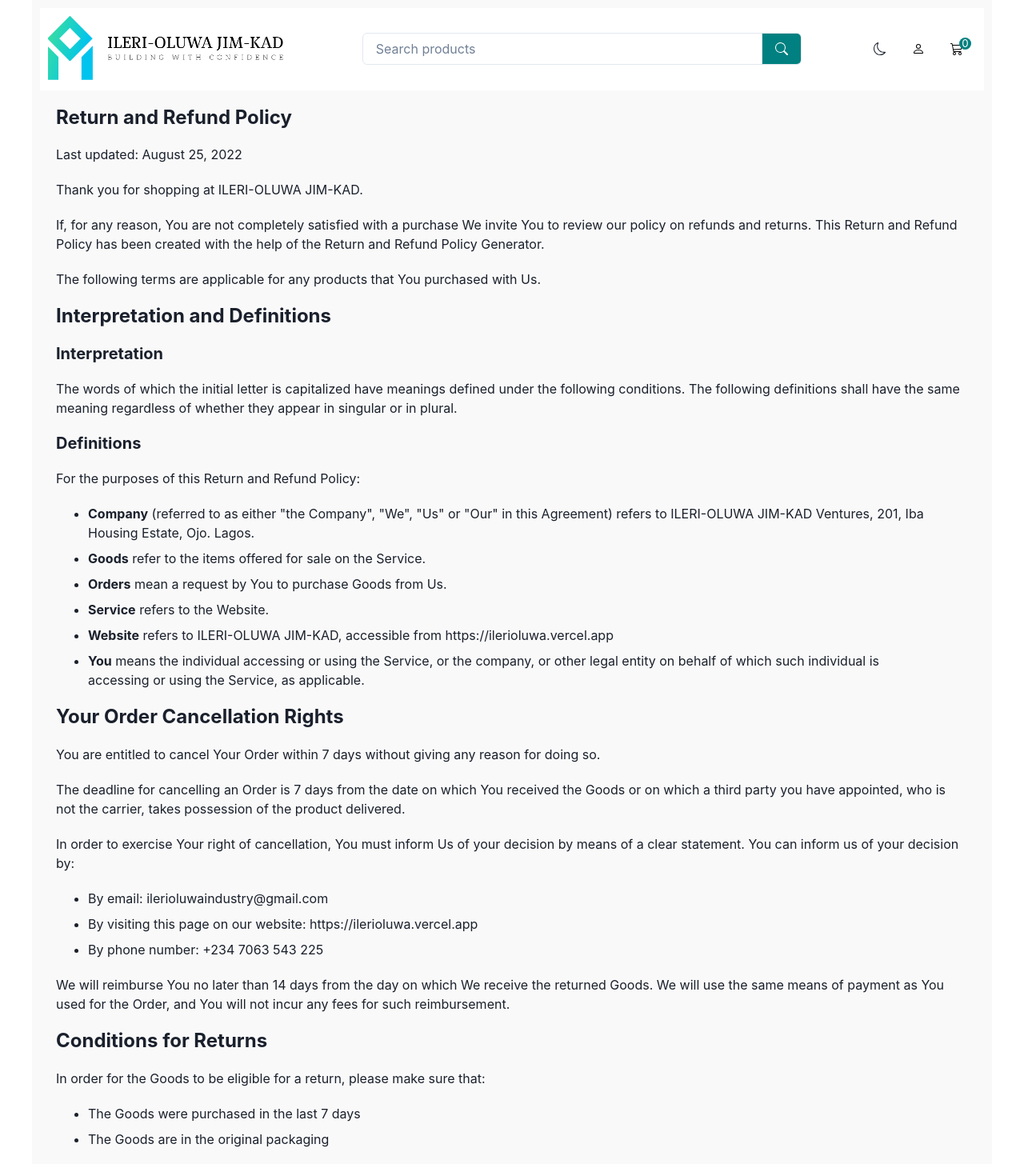
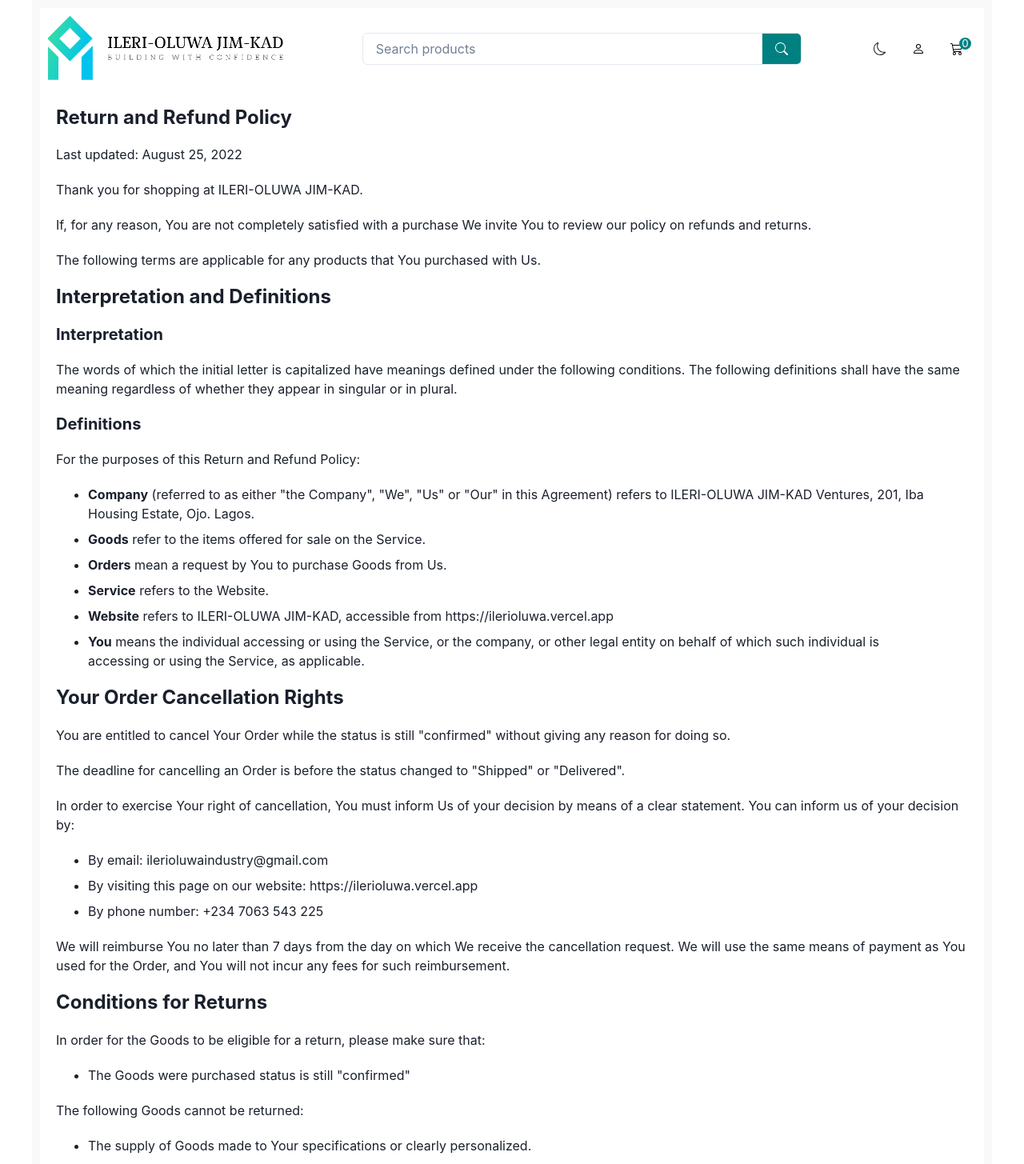
Before and after one commit to jimoh4tech/ileri-frontend, a React (Create React App) app: page /refund-policy in a window 1280 px wide. Shown: the top 1455 px of the page at 80% size. Built offline with nearby package versions, Linux system fonts and the light colour scheme.

Commit message:
Fixed admin route error

```diff
--- a/public/index.html
+++ b/public/index.html
@@ -6,8 +6,8 @@
     <meta name="viewport" content="width=device-width, initial-scale=1" />
     <meta name="theme-color" content="#000000" />
     <meta
-      name="description"
-      content="Web site created using create-react-app"
+      name="Ecommerce for block industry"
+      content="Production and delivery of general building materials"
     />
     <link rel="apple-touch-icon" href="%PUBLIC_URL%/logo192.png" />
     <!--
--- a/src/components/AboutUs.components.tsx
+++ b/src/components/AboutUs.components.tsx
@@ -1,9 +1,13 @@
-import { Heading, Stack, Text, useMediaQuery } from '@chakra-ui/react';
+import { Heading, Stack, Text, useColorModeValue, useMediaQuery } from '@chakra-ui/react';
 
 function AboutUs() {
 	const [isLessThan500] = useMediaQuery('(max-width:500px)');
 	return (
-		<Stack p='5' gap={isLessThan500 ? 2 : 5}>
+		<Stack
+			p='5'
+			gap={isLessThan500 ? 2 : 5}
+			bg={useColorModeValue('white', 'gray.600')}
+		>
 			<Heading as={'h1'} fontSize={isLessThan500 ? 'xl' : '2xl'}>
 				About Us
 			</Heading>
@@ -17,8 +21,9 @@
 			</Text>
 
 			<Text>
-				We currently own and operates in two sites and delivery building materials
-				like cement blocks, cements, sharp sand, plaster sand, granite, etc. {' '}
+				We currently own and operates in two sites and delivery building
+				materials like cement blocks, cements, sharp sand, plaster sand,
+				granite, etc.{' '}
 			</Text>
 
 			<Heading as={'h2'} fontSize={isLessThan500 ? 'md' : 'xl'}>
--- a/src/components/Careers.components.tsx
+++ b/src/components/Careers.components.tsx
@@ -1,9 +1,13 @@
-import { Heading, Stack, Text, useMediaQuery } from "@chakra-ui/react";
+import { Heading, Stack, Text, useColorModeValue, useMediaQuery } from "@chakra-ui/react";
 import { Socials } from "./Footer.components";
 function Careers() {
    const [isLessThan500] = useMediaQuery('(max-width:500px)');
   return (
-		<Stack p='5' gap={isLessThan500 ? 2 : 5}>
+		<Stack
+			p='5'
+			gap={isLessThan500 ? 2 : 5}
+			bg={useColorModeValue('white', 'gray.600')}
+		>
 			<Heading as={'h1'} fontSize={isLessThan500 ? 'xl' : '2xl'}>
 				Carrer
 			</Heading>
--- a/src/components/Checkout.components.tsx
+++ b/src/components/Checkout.components.tsx
@@ -151,6 +151,7 @@
 				) || 0;
 			setDeliveryFee(dFee);
 		}
+		console.log('I am loded');
 	}, [orderDetails.city, orderDetails.type, userCart]);
 
 	return (
--- a/src/components/ContactUs.components.tsx
+++ b/src/components/ContactUs.components.tsx
@@ -1,10 +1,14 @@
-import { Heading, ListItem, Stack, Text, UnorderedList, useMediaQuery } from "@chakra-ui/react";
+import { Heading, ListItem, Stack, Text, UnorderedList, useColorModeValue, useMediaQuery } from "@chakra-ui/react";
 import { Socials } from "./Footer.components";
 
 function ContactUs() {
   const [isLessThan500] = useMediaQuery('(max-width:500px)');
   return (
-		<Stack p='5' gap={isLessThan500 ? 2 : 5}>
+		<Stack
+			p='5'
+			gap={isLessThan500 ? 2 : 5}
+			bg={useColorModeValue('white', 'gray.600')}
+		>
 			<Heading as={'h1'} fontSize={isLessThan500 ? 'xl' : '2xl'}>
 				Contact Us
 			</Heading>
--- a/src/components/PrivacyPolicy.components.tsx
+++ b/src/components/PrivacyPolicy.components.tsx
@@ -1,9 +1,19 @@
-import { Heading, Stack, Text, useMediaQuery } from '@chakra-ui/react';
+import {
+	Heading,
+	Stack,
+	Text,
+	useColorModeValue,
+	useMediaQuery,
+} from '@chakra-ui/react';
 
 function PrivacyPolicy() {
 	const [isLessThan500] = useMediaQuery('(max-width:500px)');
 	return (
-		<Stack p='5' gap={isLessThan500 ? 2 : 5}>
+		<Stack
+			p='5'
+			gap={isLessThan500 ? 2 : 5}
+			bg={useColorModeValue('white', 'gray.600')}
+		>
 			<Heading as={'h1'} fontSize={isLessThan500 ? 'xl' : '2xl'}>
 				Privacy Policy
 			</Heading>
--- a/src/components/RefundPolicy.components.tsx
+++ b/src/components/RefundPolicy.components.tsx
@@ -1,9 +1,18 @@
-import { Heading, Stack, useMediaQuery } from '@chakra-ui/react';
+import {
+	Heading,
+	Stack,
+	useColorModeValue,
+	useMediaQuery,
+} from '@chakra-ui/react';
 
 function RefundPolicy() {
 	const [isLessThan500] = useMediaQuery('(max-width:500px)');
 	return (
-		<Stack p='5' gap={isLessThan500 ? 2 : 5}>
+		<Stack
+			p='5'
+			gap={isLessThan500 ? 2 : 5}
+			bg={useColorModeValue('white', 'gray.600')}
+		>
 			<Heading as={'h1'} fontSize={isLessThan500 ? 'xl' : '2xl'}>
 				Return and Refund Policy
 			</Heading>
@@ -11,12 +20,7 @@
 			<p>Thank you for shopping at ILERI-OLUWA JIM-KAD.</p>
 			<p>
 				If, for any reason, You are not completely satisfied with a purchase We
-				invite You to review our policy on refunds and returns. This Return and
-				Refund Policy has been created with the help of the{' '}
-				<a href='https://www.privacypolicies.com/return-refund-policy-generator/'>
-					Return and Refund Policy Generator
-				</a>
-				.
+				invite You to review our policy on refunds and returns.
 			</p>
 			<p>
 				The following terms are applicable for any products that You purchased
@@ -93,13 +97,11 @@
 				Your Order Cancellation Rights
 			</Heading>
 			<p>
-				You are entitled to cancel Your Order within 7 days without giving any
+				You are entitled to cancel Your Order while the status is still &quot;confirmed&quot; without giving any
 				reason for doing so.
 			</p>
 			<p>
-				The deadline for cancelling an Order is 7 days from the date on which
-				You received the Goods or on which a third party you have appointed, who
-				is not the carrier, takes possession of the product delivered.
+				The deadline for cancelling an Order is before the status changed to "Shipped" or "Delivered".
 			</p>
 			<p>
 				In order to exercise Your right of cancellation, You must inform Us of
@@ -130,8 +132,8 @@
 				</ul>
 			</Stack>
 			<p>
-				We will reimburse You no later than 14 days from the day on which We
-				receive the returned Goods. We will use the same means of payment as You
+				We will reimburse You no later than 7 days from the day on which We
+				receive the cancellation request. We will use the same means of payment as You
 				used for the Order, and You will not incur any fees for such
 				reimbursement.
 			</p>
@@ -145,8 +147,7 @@
 			<Stack px={10}>
 				<ul>
 					<Stack>
-						<li>The Goods were purchased in the last 7 days</li>
-						<li>The Goods are in the original packaging</li>
+						<li>The Goods were purchased status is still "confirmed"</li>
 					</Stack>
 				</ul>
 			</Stack>
--- a/src/components/TermsAndConditions.components.tsx
+++ b/src/components/TermsAndConditions.components.tsx
@@ -1,9 +1,18 @@
-import { Heading, Stack, useMediaQuery } from '@chakra-ui/react';
+import {
+	Heading,
+	Stack,
+	useColorModeValue,
+	useMediaQuery,
+} from '@chakra-ui/react';
 
 function TermsAndConditions() {
 	const [isLessThan500] = useMediaQuery('(max-width:500px)');
 	return (
-		<Stack p='5' gap={isLessThan500 ? 2 : 5}>
+		<Stack
+			p='5'
+			gap={isLessThan500 ? 2 : 5}
+			bg={useColorModeValue('white', 'gray.600')}
+		>
 			<Heading as={'h1'} fontSize={isLessThan500 ? 'xl' : '2xl'}>
 				Terms and Conditions
 			</Heading>
```
Also changed, not shown: public/manifest.json.
